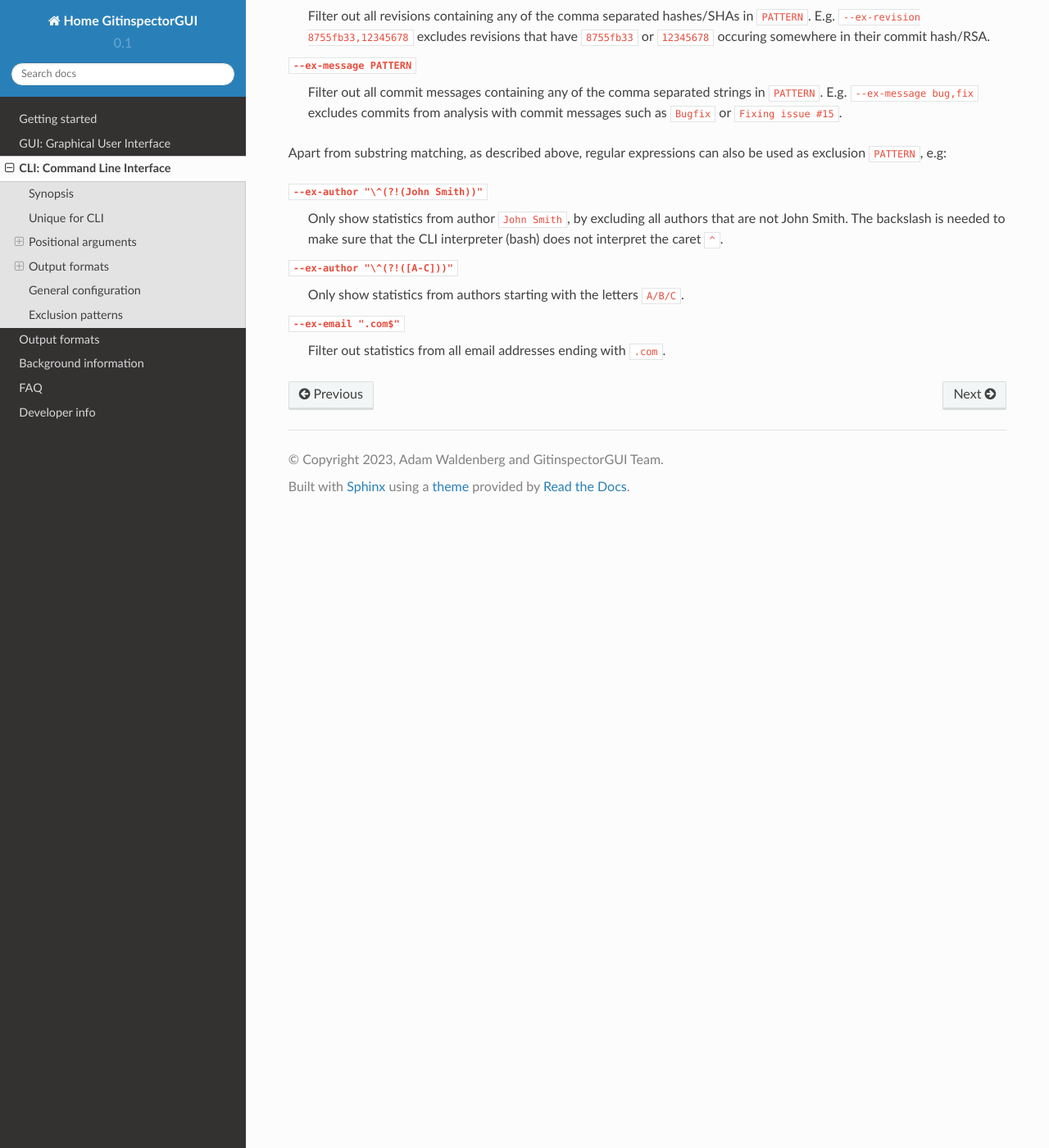
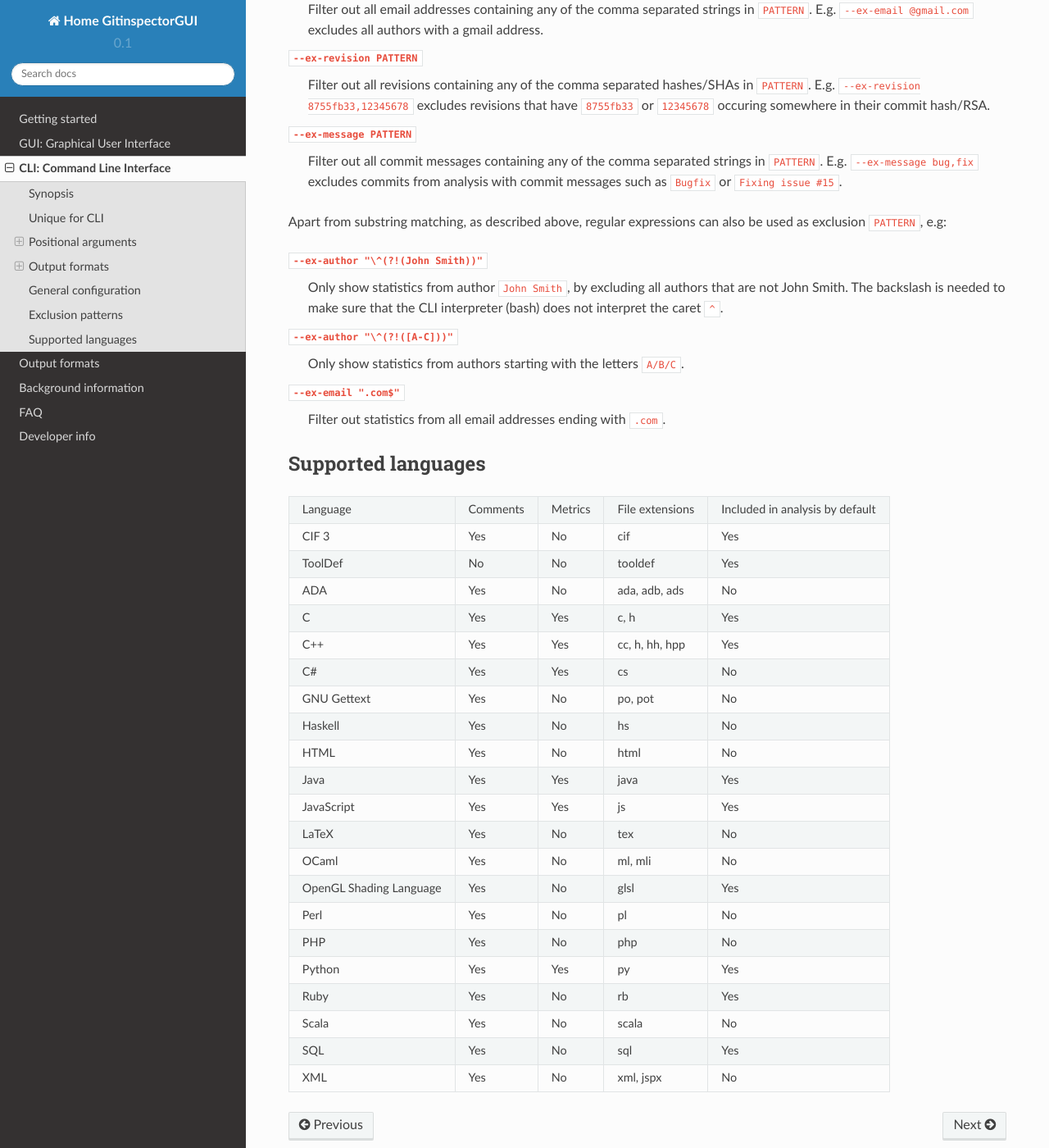
Before and after one commit to davbeek/gitinspectorgui-rtd, a Sphinx documentation site: the page built from docs/source/cli.rst, in a window 1280 px wide and 1400 px high, scrolled down 4764 px. Shown: the whole window at 82% size. Built offline with Sphinx 7.4.7 and the Read the Docs theme 2.0.0, drawn with Linux system fonts in a browser that asks for light colours; some of the changed text lies outside the part shown.

Commit message:
Minor improvements and add supported languages table

```diff
--- a/docs/source/cli.rst
+++ b/docs/source/cli.rst
@@ -188,6 +189,9 @@
   A comma separated list of file extensions to include when computing
   statistics. The default extensions used are: ``java, c, cc, cpp, h, hh,
   hpp, py, glsl, rb, js, sql``.
+
+  For more information, see the :ref:`supported languages table
+  <languages_table>` below.
 
   Specifying a single ``*`` asterisk character includes files with no extension.
   Specifying two consecutive ``**`` asterisk characters includes all files
@@ -256,3 +260,121 @@
 
 ``--ex-email ".com$"``
   Filter out statistics from all email addresses ending with ``.com``.
+
+.. _languages_table:
+
+Supported languages
+-------------------
+
+.. list-table::
+
+  * - Language
+    - Comments
+    - Metrics
+    - File extensions
+    - Included in analysis by default
+  * - CIF 3
+    - Yes
+    - No
+    - cif
+    -  Yes
+  * - ToolDef
+    -  No
+    -  No
+    -  tooldef
+    -  Yes
+  * - ADA
+    - Yes
+    - No
+    - ada, adb, ads
+    - No
+  * - C
+    - Yes
+    - Yes
+    - c, h
+    - Yes
+  * - C++
+    - Yes
+    - Yes
+    - cc, h, hh, hpp
+    - Yes
+  * - C#
+    - Yes
+    - Yes
+    - cs
+    - No
+  * - GNU Gettext
+    - Yes
+    - No
+    - po, pot
+    - No
+  * - Haskell
+    - Yes
+    - No
+    - hs
+    - No
+  * - HTML
+    - Yes
+    - No
+    - html
+    - No
+  * - Java
+    - Yes
+    - Yes
+    - java
+    - Yes
+  * - JavaScript
+    - Yes
+    - Yes
+    - js
+    - Yes
+  * - LaTeX
+    - Yes
+    - No
+    - tex
+    - No
+  * - OCaml
+    - Yes
+    - No
+    - ml, mli
+    - No
+  * - OpenGL Shading Language
+    - Yes
+    - No
+    - glsl
+    - Yes
+  * - Perl
+    - Yes
+    - No
+    - pl
+    - No
+  * - PHP
+    - Yes
+    - No
+    - php
+    - No
+  * - Python
+    - Yes
+    - Yes
+    - py
+    - Yes
+  * - Ruby
+    - Yes
+    - No
+    - rb
+    - Yes
+  * - Scala
+    - Yes
+    - No
+    - scala
+    - No
+  * - SQL
+    - Yes
+    - No
+    - sql
+    - Yes
+  * - XML
+    - Yes
+    - No
+    - xml, jspx
+    - No
--- a/docs/source/output-formats.rst
+++ b/docs/source/output-formats.rst
@@ -1,7 +1,8 @@
 Output formats
 ==============
 Multiple output formats can be selected, resulting in a separate output
-file for every selected format.
+file for every selected format. See the :ref:`CLI documentation <formats>` for
+information on this option.
 
 Available output formats
 ------------------------
```
Also changed, not shown: other parts of docs/source/cli.rst (+4 -3 lines).
